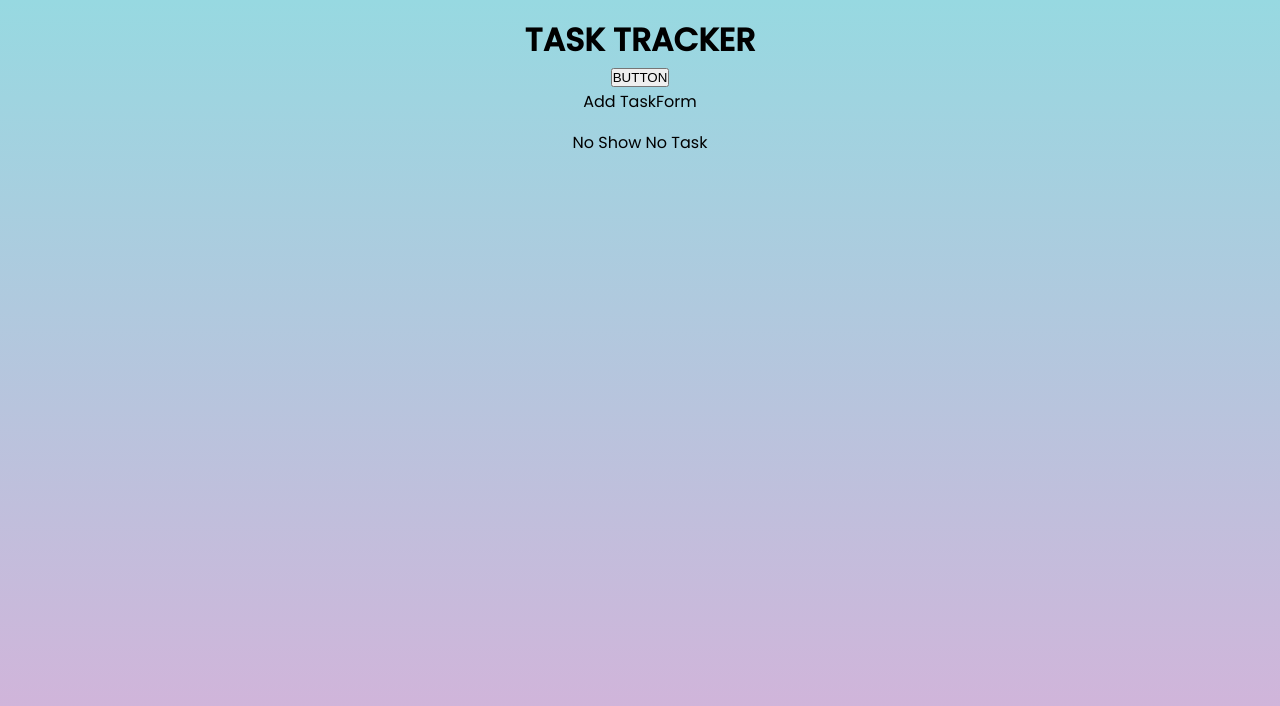
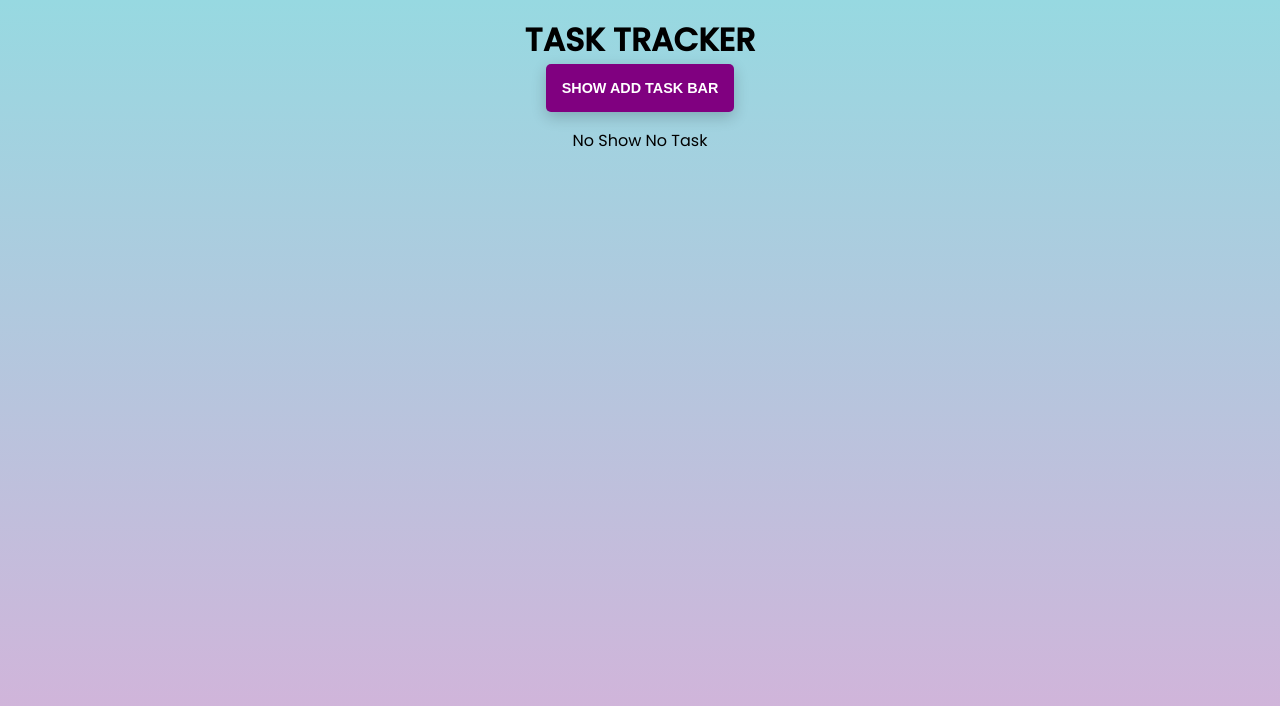
Before and after one commit to ekrem0691/React_task-tracker_-Project, a React (Create React App) app: page / in a window 1280 px wide. Shown: the top 706 px of the page. Built offline with nearby package versions, Linux system fonts and the light colour scheme.

Commit message:
project to added

```diff
--- a/src/components/Header.jsx
+++ b/src/components/Header.jsx
@@ -1,6 +1,33 @@
 import AddTaskForm from "./AddTaskForm";
+import { useState } from "react";
 
 const Header = () => {
+  const [show, setShow] = useState(false);
+  const [btnStyle, setBtnStyle] = useState({
+    name: "Show Add Task Bar",
+    bgColor: "purple",
+  });
+
+  const handleShow = () => {
+    if (show) {
+      setBtnStyle({
+        name: "SHOW Add Task Bar",
+        bgColor: "purple",
+      });
+    } else {
+      setBtnStyle({
+        name: "CLOSE Add Task Bar",
+        bgColor: "red",
+      });
+    }
+    setShow(!show);
+
+  };
+
+  console.log(show);
+
+
+
 
   //! React, default olarak state'leri hemen degistirmeyebilir.
   //! Ekstra render'lari azaltmak icin state'leri toplu (batch) bir sekilde gunceller.
@@ -15,8 +42,14 @@ const Header = () => {
   return (
     <header className="header">
       <h1>TASK TRACKER</h1>
-      <button>BUTTON</button>
-      <AddTaskForm/>
+      <button
+        className="btn"
+        onClick={handleShow}
+        style={{ backgroundColor: btnStyle.bgColor }}
+      >
+       {btnStyle.name}
+      </button>
+      {show && <AddTaskForm />}
     </header>
   );
 };
--- a/src/pages/Home.jsx
+++ b/src/pages/Home.jsx
@@ -1,3 +1,4 @@
+
 import Header from "../components/Header";
 import ShowTasks from "../components/ShowTasks";
 
@@ -5,7 +6,6 @@ const Home = () => {
   return (
     <div>
       <Header />
-
       <ShowTasks />
     </div>
   );
```
Also changed, not shown: src/helper/starterData.jsx (line endings or trailing spaces).
